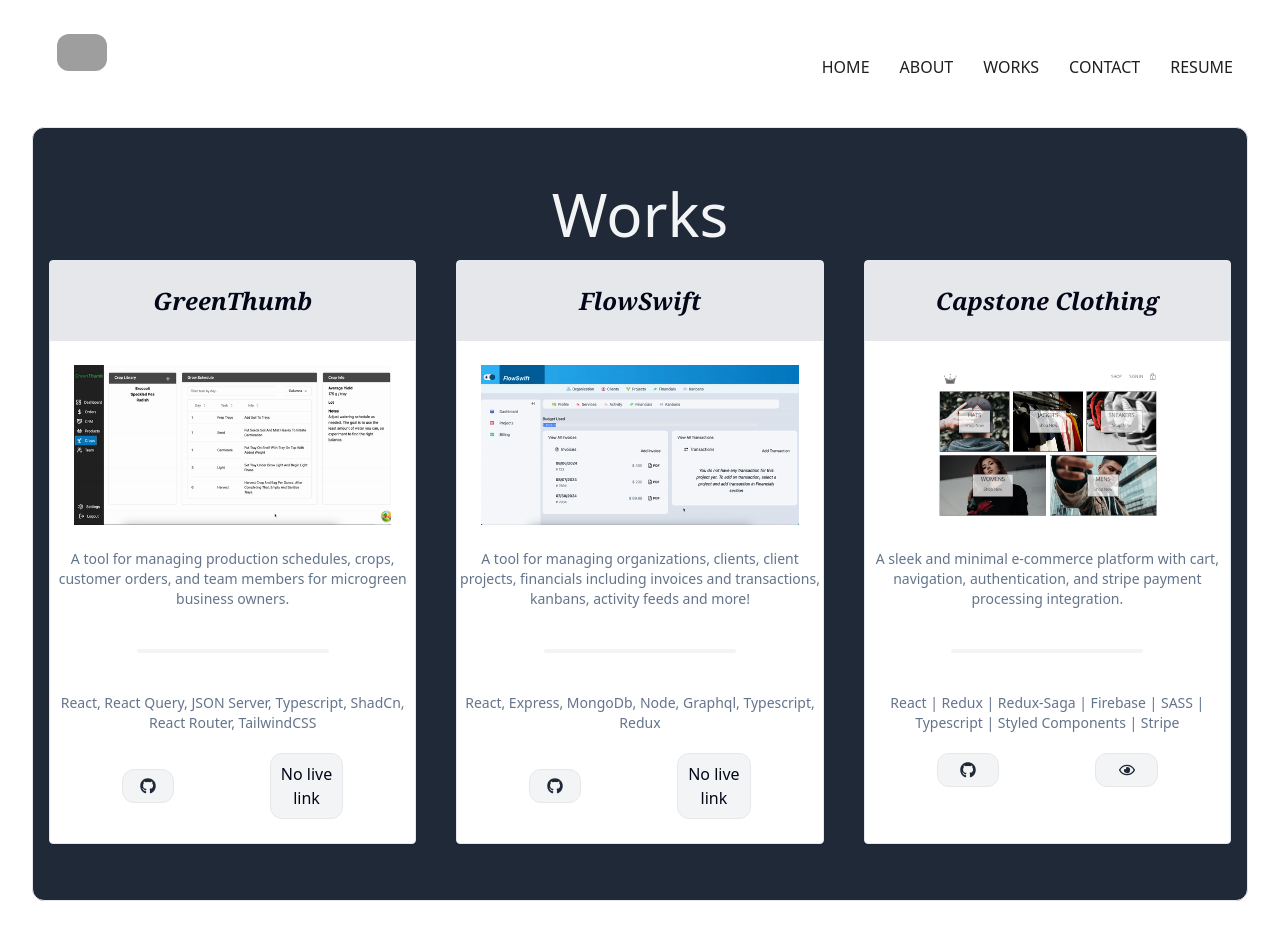
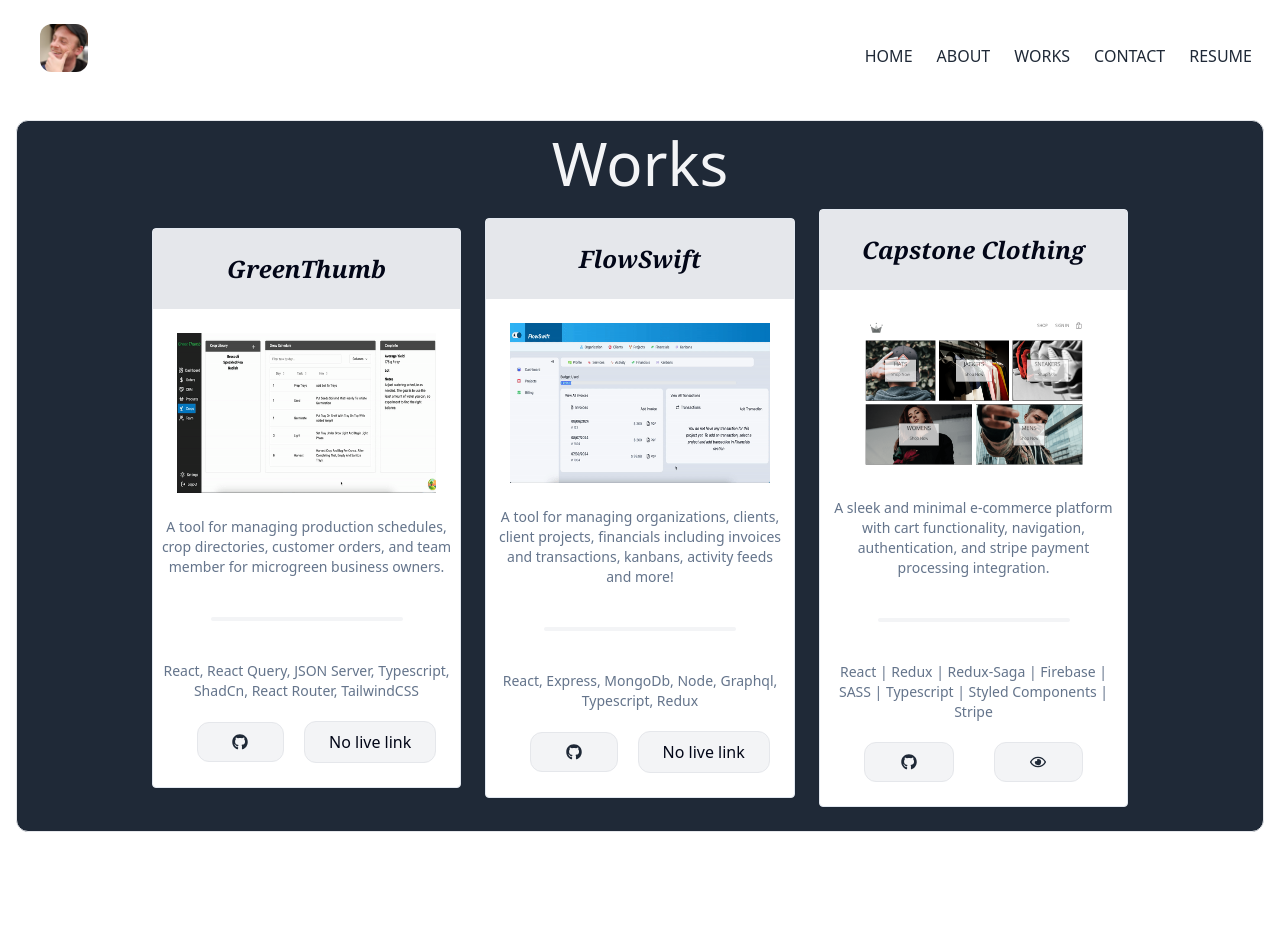
Before and after one commit to jonteal/jt-portfolio-2024, a React (Vite) app: page /works in a window 1280 px wide. After the commit the page ends 848 px from the top, so only its background shows below. Built offline with nearby package versions, Linux system fonts and the light colour scheme; grey boxes are pictures that could not be loaded.

Commit message:
fixing css

```diff
--- a/src/App.css
+++ b/src/App.css
@@ -1,6 +1,6 @@
 #root {
   max-width: 1280px;
   margin: 0 auto;
-  padding: 2rem;
+  padding: 1rem;
   text-align: center;
 }
--- a/src/App.tsx
+++ b/src/App.tsx
@@ -5,7 +5,7 @@ import { About } from "./pages/About";
 import { Works } from "./pages/Works";
 import { Resume } from "./pages/Resume/Resume";
 import { NotFound } from "./pages/NotFound";
-import { Navigation } from "./components/Navigation/Navigation";
+import { Navigation } from "./components/Navigation";
 
 import "./App.css";
 
--- /dev/null
+++ b/src/components/Navigation.tsx
@@ -0,0 +1,58 @@
+import { Link } from "react-router-dom";
+import { Outlet } from "react-router-dom";
+
+import MeImage from "../assets/images/me.jpeg";
+
+const links = [
+  {
+    id: 1,
+    to: "/",
+    label: "HOME",
+  },
+  {
+    id: 2,
+    to: "about",
+    label: "ABOUT",
+  },
+  {
+    id: 3,
+    to: "works",
+    label: "WORKS",
+  },
+  {
+    id: 4,
+    to: "contact",
+    label: "CONTACT",
+  },
+  {
+    id: 5,
+    to: "resume",
+    label: "RESUME",
+  },
+];
+
+export const Navigation = () => (
+  <>
+    <div className="mb-3 mx-auto h-20 w-full flex justify-between sm:mb-6">
+      <Link
+        className="h-full hidden sm:visible w-52 sm:flex justify-between mb-7 p-6"
+        to="/"
+      >
+        <img className="rounded-xl self-end w-12" src={MeImage} alt="" />
+      </Link>
+      <div className="w-full sm:w-1/2 h-full flex flex-row justify-center items-center sm:justify-end">
+        {links.map((link) => (
+          <Link
+            className="px-3 py-4 cursor-pointer no-underline hover:underline text-gray-800"
+            to={link.to}
+            key={link.id}
+          >
+            {link.label}
+          </Link>
+        ))}
+      </div>
+    </div>
+
+    <Outlet />
+  </>
+);
--- a/src/components/Navigation/Navigation.tsx
+++ /dev/null
@@ -1,40 +0,0 @@
-import { Link } from "react-router-dom";
-import { Outlet } from "react-router-dom";
-
-import "./navigation.css";
-
-export const Navigation = () => (
-  <>
-    <div className="navigation-container">
-      <Link
-        className="logo-container flex justify-between mb-7 h-16 w-full"
-        to="/"
-      >
-        <img
-          className="rounded-xl self-end image-link"
-          src="/images/me.jpeg"
-          alt=""
-        />
-      </Link>
-      <div className="nav-links">
-        <Link className="nav-link" to="/">
-          HOME
-        </Link>
-        <Link className="nav-link" to="about">
-          ABOUT
-        </Link>
-        <Link className="nav-link" to="works">
-          WORKS
-        </Link>
-        <Link className="nav-link" to="contact">
-          CONTACT
-        </Link>
-        <Link className="nav-link" to="resume">
-          RESUME
-        </Link>
-      </div>
-    </div>
-
-    <Outlet />
-  </>
-);
--- a/src/components/Navigation/navigation.css
+++ /dev/null
@@ -1,77 +0,0 @@
-.navigation-container {
-  height: 70px;
-  width: 100%;
-  display: flex;
-  justify-content: space-between;
-  margin-bottom: 25px;
-}
-
-.logo-container {
-  height: 100%;
-  width: 200px;
-  padding: 25px;
-}
-
-.logo {
-  width: 35px;
-  height: auto;
-}
-
-.nav-links {
-  width: 50%;
-  height: 100%;
-  display: flex;
-  align-items: center;
-  justify-content: flex-end;
-}
-
-.image-link {
-  width: 50px;
-}
-
-.nav-link {
-  padding: 10px 15px;
-  cursor: pointer;
-  text-decoration: none;
-  color: rgb(31, 31, 31);
-}
-
-.nav-link:hover {
-  text-decoration: underline;
-}
-
-.nav-book-button {
-  border: none;
-  padding: 8px 20px;
-  background-color: #2D3142;
-  color: white;
-  font-weight: 500;
-  cursor: pointer;
-  font-weight: lighter;
-  transition: 0.2s;
-}
-
-.nav-book-button:hover {
-  background-color: #555d80;
-}
-
-@media only screen and (max-width: 600px) {
-  .navigation-container {
-    margin-bottom: 0.75rem;
-    margin-left: auto;
-    margin-right: auto;
-  }
-  .nav-link {
-    padding: 10px 9px;
-    font-size: 1.1rem;
-  }
-  .nav-links {
-    display: flex;
-    flex-direction: row;
-    justify-content: center;
-    width: 100%;
-  }
-  .logo-container {
-    display: none;
-  }
-}
--- a/src/components/ProjectCard.tsx
+++ b/src/components/ProjectCard.tsx
@@ -22,7 +22,7 @@ export type ProjectCardProps = {
 };
 
 export const ProjectCard = ({ project }: ProjectCardProps) => (
-  <Card className="sm:w-1/3 w-full mx-5 rounded">
+  <Card className="sm:w-1/4 w-10/12 mx-3 mb-5 rounded">
     <CardHeader className="my-0 font-semibold italic font-serif text-2xl bg-gray-200">
       {project.name}
     </CardHeader>
@@ -33,14 +33,14 @@ export const ProjectCard = ({ project }: ProjectCardProps) => (
         src={project.image}
       />
     </CardContent>
-    <CardDescription className="flex flex-wrap">
+    <CardDescription className="flex flex-wrap px-2">
       <p>{project.description}</p>
       <hr className="w-48 h-1 mx-auto my-1 bg-gray-100 border-0 rounded md:my-10 dark:bg-gray-700" />
       <p>{project.technologies}</p>
     </CardDescription>
-    <CardFooter className="mt-5">
+    <CardFooter className="mt-5 w-full flex flex-row justify-around">
       <a
-        className="mx-12 transform transition duration-500 hover:text-gray-100 hover:scale-110 hover:bg-cyan-700 flex justify-center items-center mt-0 text-gray-800 bg-gray-100 p-2 border rounded-xl w-60"
+        className="mx-5 transform transition duration-500 hover:text-gray-100 hover:scale-110 hover:bg-cyan-700 flex justify-center items-center mt-0 text-gray-800 bg-gray-100 p-2 border rounded-xl w-60 h-10"
         rel="noreferrer noopener"
         target="_blank"
         href={project.github}
@@ -51,13 +51,13 @@ export const ProjectCard = ({ project }: ProjectCardProps) => (
         <a
           rel="noreferrer noopener"
           target="_blank"
-          className="mx-12 transform transition duration-500 hover:text-gray-100 hover:scale-110 hover:bg-cyan-700 flex justify-center items-center mt-0 text-gray-800 bg-gray-100 p-2 border rounded-xl w-60"
+          className="mx-5 transform transition duration-500 hover:text-gray-100 hover:scale-110 hover:bg-cyan-700 flex justify-center items-center mt-0 text-gray-800 bg-gray-100 p-2 border rounded-xl w-60 h-10"
           href={project.liveLink}
         >
           <FaRegEye />
         </a>
       ) : (
-        <p className="mx-12 flex justify-center items-center mt-0 bg-gray-100 p-2 border rounded-xl w-96">
+        <p className="flex justify-center items-center mt-0 bg-gray-100 p-2 border rounded-xl w-96">
           No live link
         </p>
       )}
--- a/src/components/ResumeProject.tsx
+++ b/src/components/ResumeProject.tsx
@@ -18,7 +18,7 @@ export const ResumeProject = ({
   githubLink,
 }: ResumeProjectProps) => (
   <div className="my-6">
-    <div className="flex flex-row justify-between">
+    <div className="flex sm:flex-row flex-col sm:justify-between items-center mb-3">
       <div className="flex flex-row">
         <h3 className="text-gray-100 font-bold font-serif">{projectName}</h3>
         <span className="text-gray-100 mx-3">|</span>
@@ -28,10 +28,11 @@ export const ResumeProject = ({
     </div>
     <p className="text-gray-100 italic mb-2 text-left">{description}</p>
     <p className="text-gray-100 text-left">
-      <span className="text-gray-100">Technologies:</span> {technologies}
+      <span className="text-gray-100 font-bold">Technologies:</span>{" "}
+      {technologies}
     </p>
     <a
-      className="text-gray-100 mr-3 flex flex-row items-center"
+      className="text-gray-100 mr-3 mt-2 flex flex-row items-center hover:underline"
       href={githubLink}
     >
       <span className="mr-3">Github</span>
--- a/src/pages/Works.tsx
+++ b/src/pages/Works.tsx
@@ -8,7 +8,7 @@ const projects = [
     id: 1,
     name: "GreenThumb",
     description:
-      "A tool for managing production schedules, crops, customer orders, and team members for microgreen business owners.",
+      "A tool for managing production schedules, crop directories, customer orders, and team member for microgreen business owners.",
     github: "https://github.com/jonteal/capstone-e-commerce",
     // liveLink: "",
     image: greenThumbGif,
@@ -31,7 +31,7 @@ const projects = [
     id: 3,
     name: "Capstone Clothing",
     description:
-      "A sleek and minimal e-commerce platform with cart, navigation, authentication, and stripe payment processing integration.",
+      "A sleek and minimal e-commerce platform with cart functionality, navigation, authentication, and stripe payment processing integration.",
     github: "https://github.com/jonteal/capstone-e-commerce",
     liveLink: "https://capstone-clothing.netlify.app/",
     image: crownClothingImage,
@@ -39,23 +39,12 @@ const projects = [
     technologies:
       "React | Redux | Redux-Saga | Firebase | SASS | Typescript | Styled Components | Stripe",
   },
-  // {
-  //   id: 2,
-  //   name: "Ozark Airbnb",
-  //   description:
-  //     "A front end layout for an Airbnb website with dynamic routing and local static database driving dynamic content.",
-  //   github: "https://github.com/jonteal/ozark-airbnb",
-  //   liveLink: "https://ozark-airbnb.netlify.app/",
-  //   image: ozarkAirbnbImage,
-  //   imageDesc: "Front end website for an Airbnb business called Ozark Airbnb",
-  //   technologies: "React | Bootstrap",
-  // }
 ];
 
 export const Works = () => (
-  <div className="border m-0 flex flex-col items-center bg-gray-800 p-14 rounded-xl">
-    <h1 className="text-gray-100 font-light text-6xl mb-4">Works</h1>
-    <ul className="works-container flex sm:flex-row flex-col w-full justify-center">
+  <div className="border m-0 flex flex-col items-center bg-gray-800 p-1 rounded-xl">
+    <h1 className="text-gray-100 font-light text-6xl mb-4 mt-2">Works</h1>
+    <ul className="flex sm:flex-row flex-col w-full items-center justify-center">
       {projects.map((project) => (
         <ProjectCard project={project} />
       ))}
```
Also changed, not shown: src/components/ResumeComponent.tsx (+17 -17 lines), src/assets/images/me.jpeg (renamed from src/assets/images/me.JPG).
